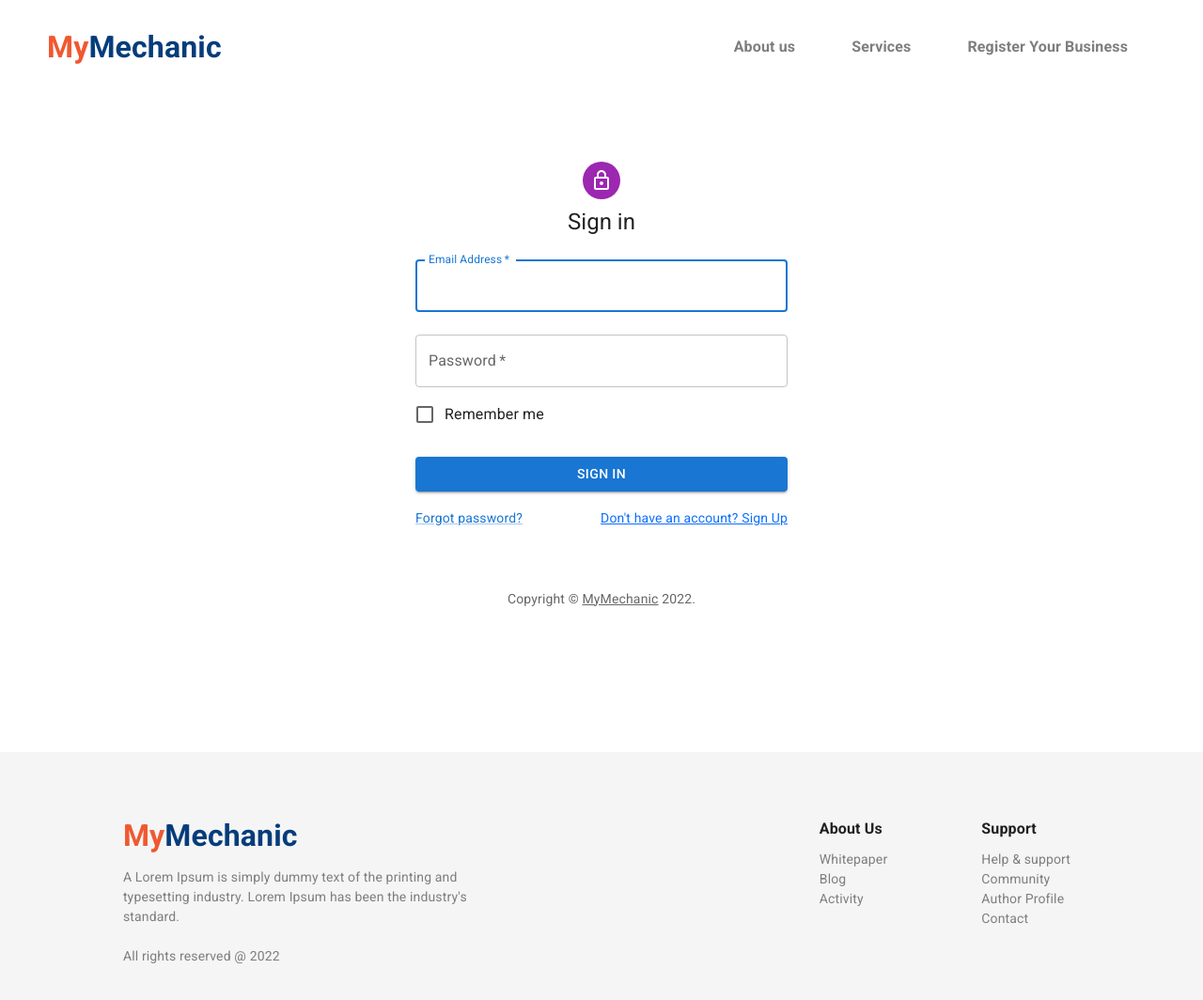
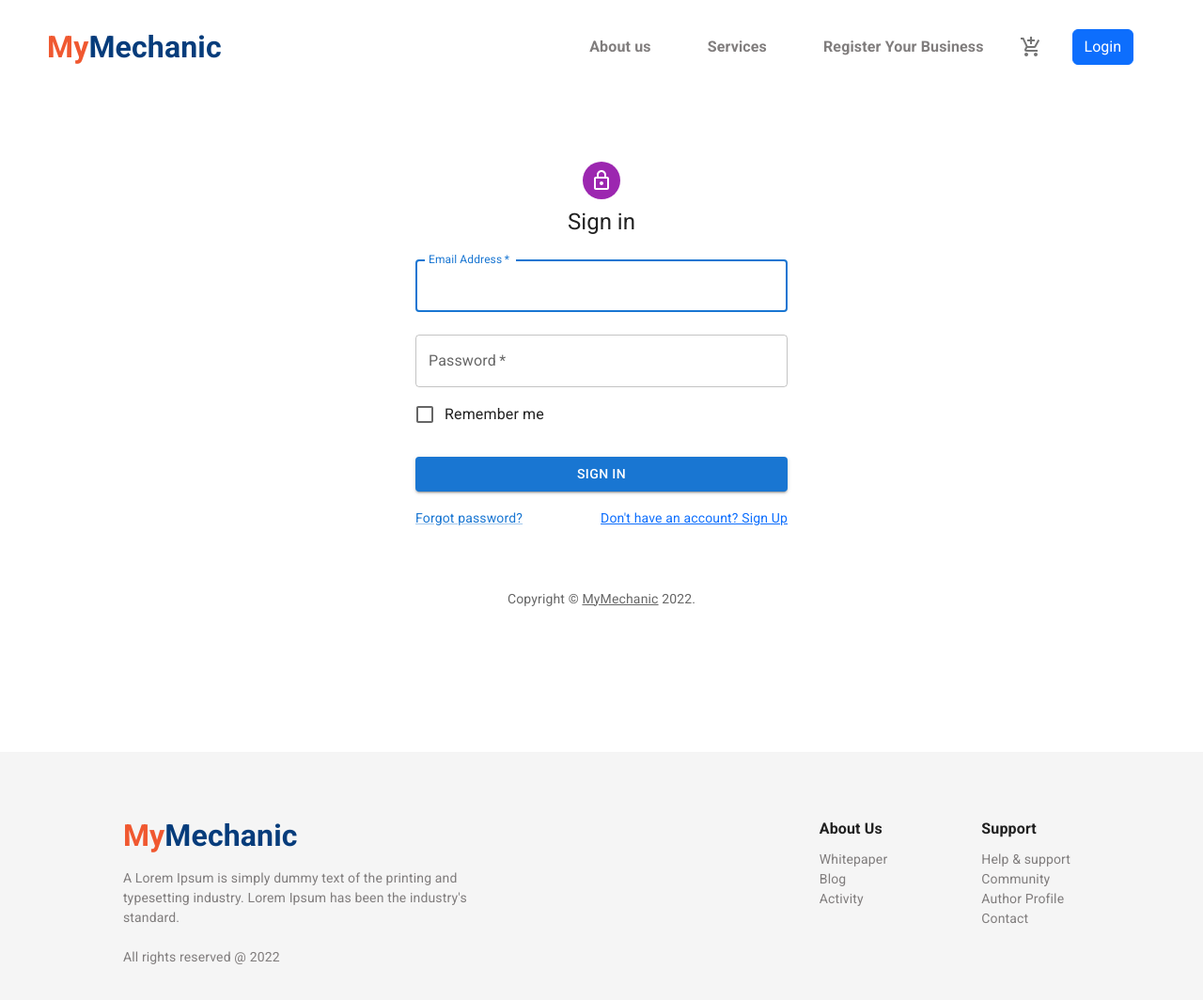
Before and after one commit to Mehul208/MyMechanic, a React (Create React App) app: page /auth in a window 1280 px wide. Shown: the top 1064 px of the page at 94% size. Built offline with nearby package versions, Linux system fonts and the light colour scheme.

Commit message:
Replaced normal div with logo component

```diff
--- a/src/component/Footer.jsx
+++ b/src/component/Footer.jsx
@@ -1,5 +1,6 @@
 import React from "react";
 import "./footer.css";
+import Logo from "./Logo";
 const Footer = () => {
     return (
         <div className="_efb">
@@ -22,11 +23,9 @@ const Footer = () => {
                     </ul>
                 </div>
             </div>
-            <div className="logo text-center _lft">
-                <h2 style={{ fontSize: "32px", marginBottom: "15px" }}>
-                    <span>My</span>Mechanic
-                </h2>
-                <p>
+            <div className="text-center _lft">
+                <Logo />
+                <p className="mt-3">
                     A Lorem Ipsum is simply dummy text of the printing and
                     typesetting industry. Lorem Ipsum has been the industry's
                     standard.
--- a/src/component/Navbar.jsx
+++ b/src/component/Navbar.jsx
@@ -1,23 +1,21 @@
 import React, { useState } from "react";
+import { useSelector } from "react-redux";
 import { Link, useNavigate } from "react-router-dom";
 import menuIcon from "../images/icon.png";
 import { data } from "./extras/nav_data";
+import IconButton from "@mui/material/IconButton";
+import Badge from "@mui/material/Badge";
+import AddShoppingCartIcon from "@mui/icons-material/AddShoppingCart";
+import Logo from "./Logo";
 
 const Navbar = () => {
     const [toggle, setToggle] = useState(false);
+    const isLoggedIn = useSelector((state) => state.auth.isLoggedIn);
+    const cartCount = useSelector((state) => state.cart.cartItems);
     const naviagte = useNavigate();
     return (
         <nav className="main-nav">
-            <div
-                className="logo"
-                onClick={() => {
-                    naviagte("/");
-                }}
-            >
-                <h2>
-                    <span>My</span>Mechanic
-                </h2>
-            </div>
+            <Logo />
             <div
                 style={toggle ? { display: "block" } : { display: "none" }}
                 className="_mnvd"
@@ -28,6 +26,24 @@ const Navbar = () => {
                             <Link to={item.link}>{item.title}</Link>
                         </li>
                     ))}
+                    {/* below needs to be in other file as they are not part of the system here */}
+                    <IconButton
+                        onClick={() => {
+                            naviagte("cart");
+                        }}
+                    >
+                        <Badge badgeContent={cartCount} color="primary">
+                            <AddShoppingCartIcon color="action" />
+                        </Badge>
+                    </IconButton>
+                    <button
+                        className={`btn btn-primary mx-4`}
+                        onClick={() => {
+                            naviagte("auth");
+                        }}
+                    >
+                        {isLoggedIn ? "Logout" : "Login"}
+                    </button>
                 </ul>
             </div>
             <div
```
